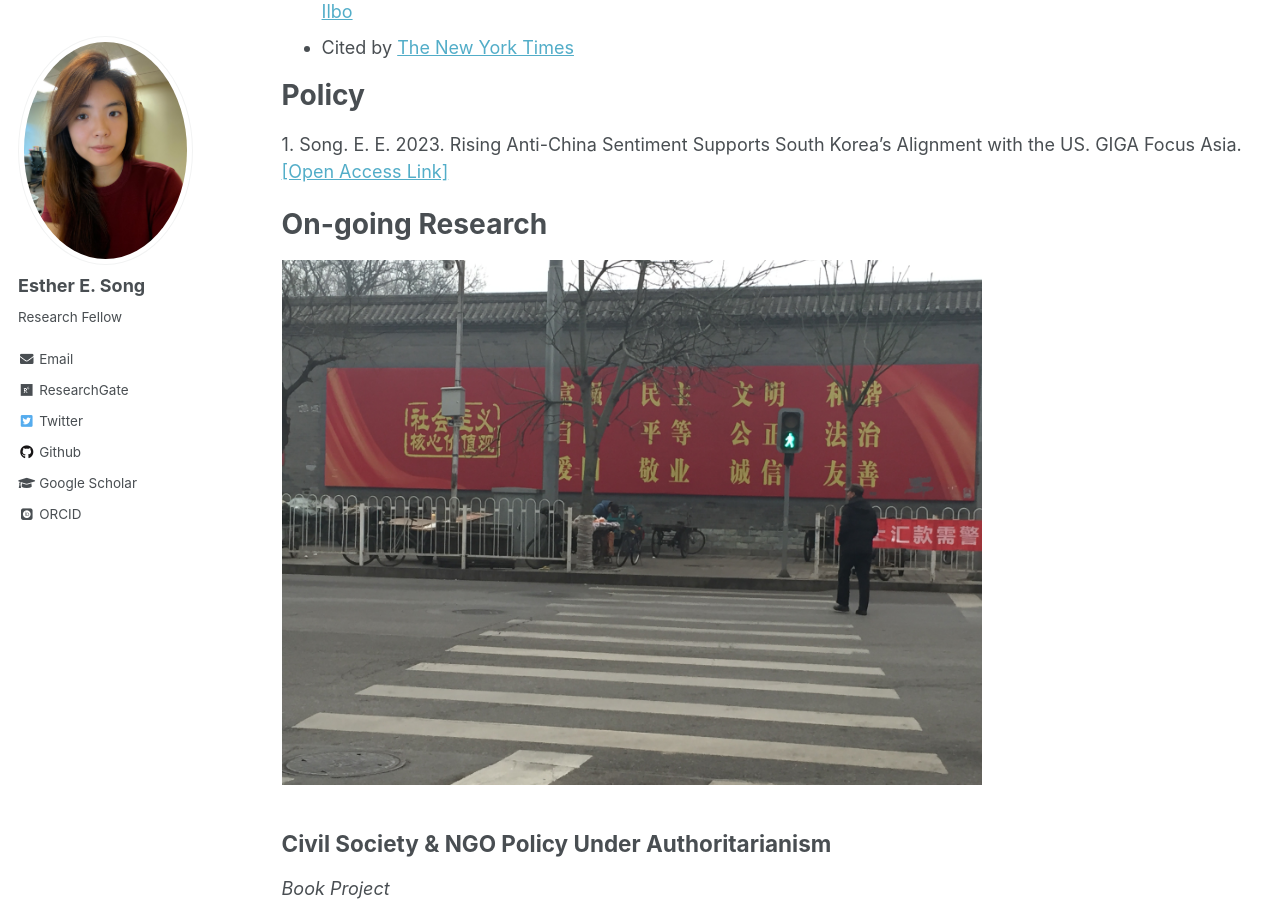
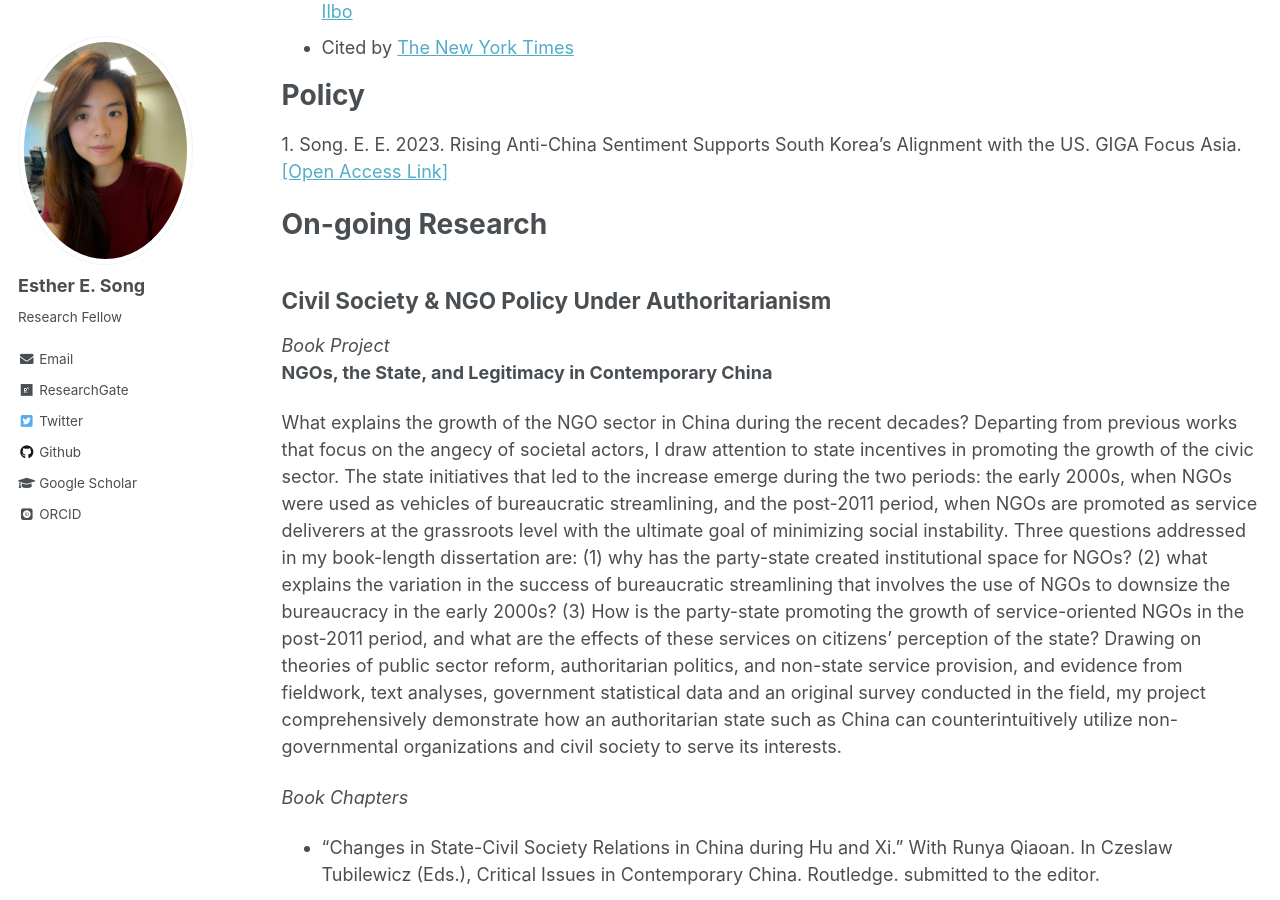
Before and after one commit to ehsong/ehsong.github.io, a Jekyll site: the page built from _pages/research.md, in a window 1280 px wide and 900 px high, scrolled down 1231 px. Built offline with Jekyll 4.4.1, drawn with Linux system fonts in a browser that asks for light colours; some web fonts are replaced.

Commit message:
Update research.md

```diff
--- a/_pages/research.md
+++ b/_pages/research.md
@@ -39,9 +39,6 @@ My research interests span across topics such as civil society and NGO policy, a
 1\. Song. E. E. 2023. Rising Anti-China Sentiment Supports South Korea’s Alignment with the US. GIGA Focus Asia. [[Open Access Link]](https://www.giga-hamburg.de/en/publications/giga-focus/rising-anti-china-sentiment-supports-south-koreas-alignment-with-the-us)
 
 # On-going Research
-
-<img src="https://github.com/ehsong/ehsong.github.io/blob/master/images/crosswalk.jpg?raw=true" width="700" height="525">
-
 ## Civil Society & NGO Policy Under Authoritarianism
 
 *Book Project*
```
